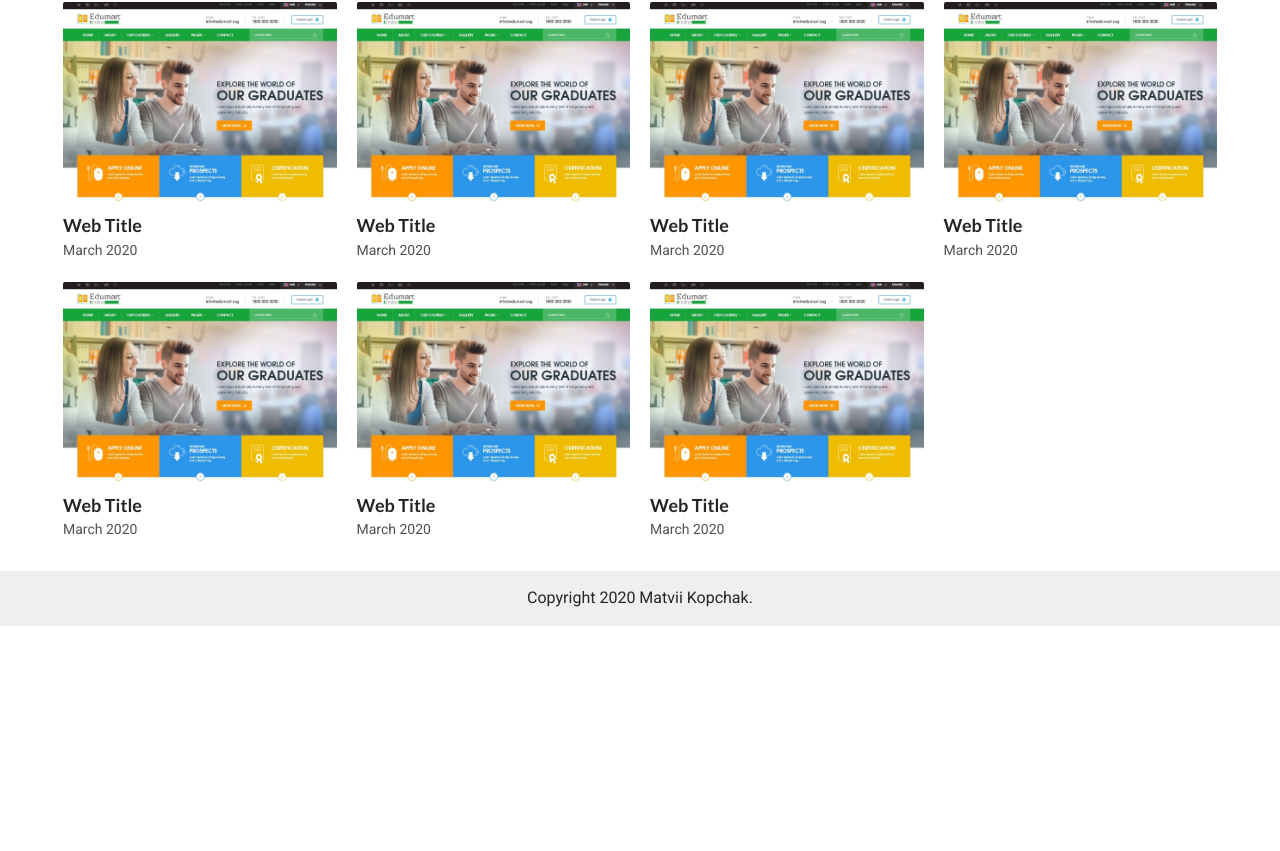
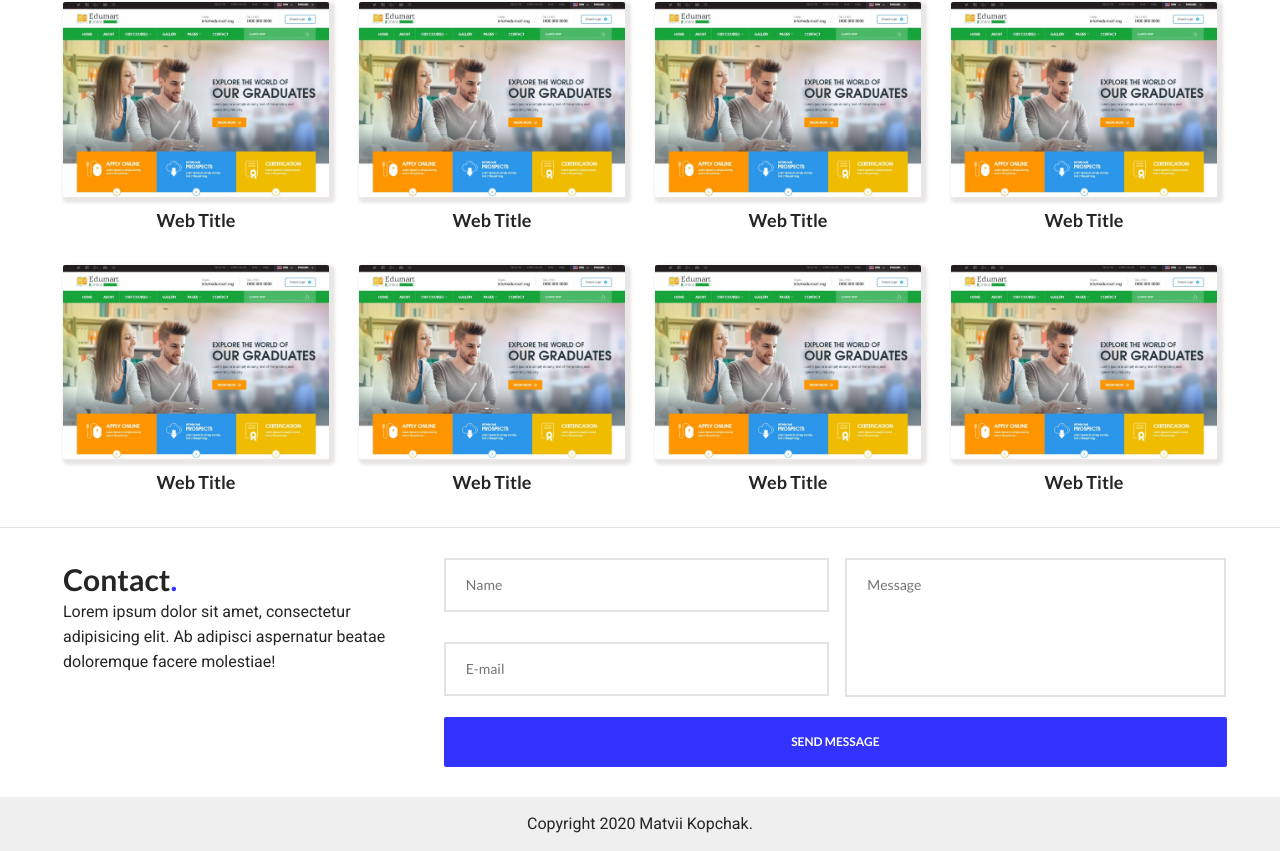
Before and after one commit to matviiko/cvRepos, a React (Create React App) app: page / in a window 1280 px wide. Shown: the part 1448-2299 px from the top of the page. Before the commit the page ends 2074 px from the top, so only its background shows below. Built offline with nearby package versions, Linux system fonts and the light colour scheme.

Commit message:
add Portfolio component

```diff
--- a/package.json
+++ b/package.json
@@ -14,6 +14,7 @@
     "node": "^14.13.1",
     "react": "^16.13.1",
     "react-dom": "^16.13.1",
+    "react-hook-form": "^6.9.5",
     "react-scripts": "3.4.3",
     "sass": "^1.27.0",
     "typescript": "~3.7.2"
--- a/src/App.tsx
+++ b/src/App.tsx
@@ -7,6 +7,7 @@ import { Skills } from './components/Skills/Skills';
 import { Experience } from './components/Experience/Experience';
 import { Education } from './components/Education/Education';
 import { Portfolio } from './components/Portfolio/Portfolio';
+import {Contact} from "./components/Contact/Contact";
 
 const App: React.FC = () => {
   return (
@@ -17,6 +18,7 @@ const App: React.FC = () => {
       <Experience />
       <Education />
       <Portfolio />
+      <Contact />
       <Footer />
     </>
   );
--- /dev/null
+++ b/src/components/Contact/Contact.scss
@@ -0,0 +1,66 @@
+.contact__right {
+  display: grid;
+  grid-template-columns: 1fr 1fr;
+  grid-gap: 20px;
+  padding: 0 5px;
+}
+
+.contact__inputs {
+  display: flex;
+  flex-direction: column;
+
+  input {
+    font-size: 14px;
+    font-family: "Lato", sans-serif;
+    line-height: 1.4;
+    height: 50px;
+    width: calc(100% - 40px);
+    border: 2px solid #e3e3e3;
+    padding: 0 20px;
+    transition: all 0.3s ease;
+    margin-bottom: 30px;
+
+    &:last-child {
+      margin-bottom: 0;
+    }
+
+    &:hover {
+      border-color: #3333ff;
+    }
+
+    &:focus {
+      outline: none;
+      border-color: #3333ff;
+    }
+  }
+}
+
+.contact__textarea {
+  font-size: 14px;
+  font-family: "Lato", sans-serif;
+  line-height: 1.4;
+  height: 105px;
+  width: calc(100% - 45px);
+  border: 2px solid #e3e3e3;
+  padding: 15px 20px;
+  transition: all 0.3s ease;
+  resize: none;
+  display: block;
+
+  &:hover {
+    border-color: #3333ff;
+  }
+
+  &:focus {
+    outline: none;
+    border-color: #3333ff;
+  }
+}
+
+.btn__contact {
+  grid-column-start: 1;
+  grid-column-end: 3;
+  grid-row-start: 2;
+  grid-row-end: 3;
+  margin-right: 0;
+}
--- /dev/null
+++ b/src/components/Contact/Contact.tsx
@@ -0,0 +1,37 @@
+import React from "react";
+import "./Contact.scss"
+import {useForm} from "react-hook-form";
+import {IForm} from "../../shared/interfaces";
+
+export const Contact: React.FC = () => {
+  const {register, handleSubmit} = useForm<IForm>()
+  const onSubmit = (data: IForm) => {
+    console.log(data)
+  }
+
+  return (
+    <div className="container experience">
+      <div className="col-left">
+        <h2 className="box-title">Contact</h2>
+        <p>Lorem ipsum dolor sit amet, consectetur adipisicing elit. Ab adipisci aspernatur beatae doloremque facere molestiae!</p>
+      </div>
+      <form className="contact__right" onSubmit={handleSubmit(onSubmit)}>
+        <div className="contact__inputs">
+          <input
+            name="name"
+            ref={register}
+            placeholder="Name"/>
+          <input
+            name="email"
+            ref={register}
+            placeholder="E-mail"/>
+        </div>
+        <textarea
+          className="contact__textarea"
+          ref={register}
+          name="message" placeholder="Message" />
+        <button className="title btn btn__contact" type="submit" placeholder="send message">Send message</button>
+      </form>
+    </div>
+  )
+}
--- a/src/components/Header/Header.scss
+++ b/src/components/Header/Header.scss
@@ -8,6 +8,8 @@
   padding: 1rem 3rem;
   display: flex;
   justify-content: space-between;
+  z-index: 1;
+  box-shadow: 1px 5px 5px rgba(182, 182, 184, 0.8)
 }
 
 ul {
--- a/src/components/Portfolio/Portfolio.scss
+++ b/src/components/Portfolio/Portfolio.scss
@@ -1,31 +1,47 @@
 .portfolio__container {
   display: grid;
   grid-template-columns: 1fr 1fr 1fr 1fr;
-  grid-gap: 20px;
+  grid-gap: 30px;
   margin-top: 20px;
 }
 
 .portfolio__box {
   display: flex;
   flex-direction: column;
+  margin: 0 auto;
+  align-items: center;
 
   img {
+    margin: 0;
     width: 100%;
     height: auto;
+    transition: all 0.5s;
+  }
+
+  .portfolio__img {
     margin-bottom: 10px;
     overflow: hidden;
     border-radius: 2px;
+    box-shadow: 3px 3px 3px 3px rgba(227, 224, 224, 0.8);
+  }
+
+
+  &:hover .portfolio__img {
+    transform: scale(1.1);
+    opacity: 0.9;
+  }
+
+  &:hover .portfolio__name {
+    transition: all 0.3s ease;
+    text-decoration: underline;
+    color: var(--success-color);
   }
 
   .portfolio__name {
+    text-overflow: ellipsis;
     font-weight: 700;
     font-family: "Lato", sans-serif;
     font-size: 18px;
     line-height: 1.55;
   }
 }
-
-.portfolio__date {
-  font-size: 14px;
-  color: rgba(37, 37, 37, 0.8);
-}
--- a/src/components/Portfolio/Portfolio.tsx
+++ b/src/components/Portfolio/Portfolio.tsx
@@ -14,6 +14,7 @@ export const Portfolio: React.FC = () => {
         <PortfolioItem />
         <PortfolioItem />
         <PortfolioItem />
+        <PortfolioItem />
       </div>
     </div>
   );
--- a/src/components/Portfolio/PortfolioItem.tsx
+++ b/src/components/Portfolio/PortfolioItem.tsx
@@ -4,9 +4,8 @@ import image from '../../image/website.jpg';
 export const PortfolioItem: React.FC = item => {
   return (
     <div className="portfolio__box">
-      <img src={image} alt={image}/>
+      <img className="portfolio__img" src={image} alt={image}/>
       <span className="portfolio__name">Web Title</span>
-      <span className="portfolio__date">March 2020</span>
     </div>
   );
 };
--- a/src/shared/interfaces.ts
+++ b/src/shared/interfaces.ts
@@ -4,3 +4,9 @@ export interface Experience {
     date: string;
     text: string
 }
+
+export interface IForm {
+    name: string;
+    email: string;
+    message: string
+}
```
Also changed, not shown: 1 other file (tests, documents, lock files or other folders).
